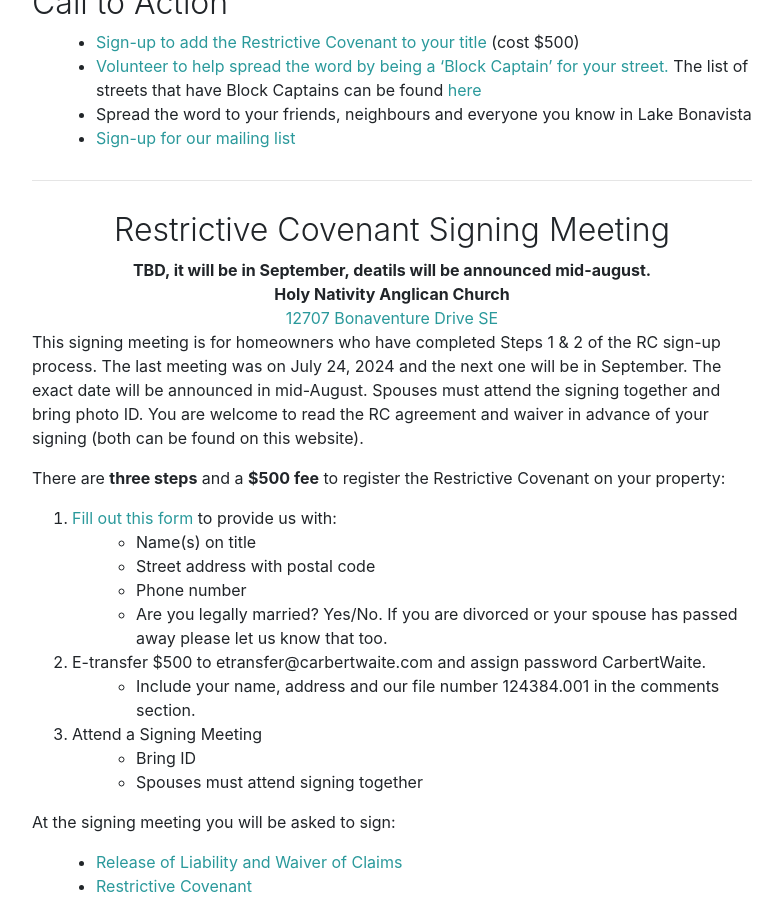
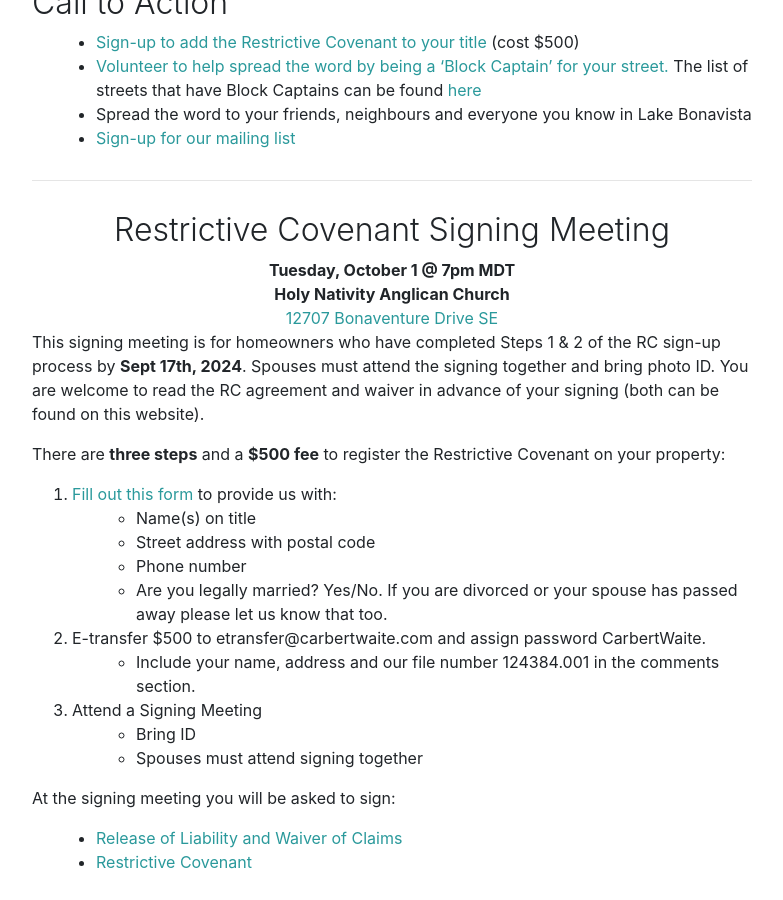
Before and after one commit to BonavistaRC/BonavistaRC.github.io, a Jekyll site: the page built from index.markdown, in a window 1280 px wide and 900 px high, scrolled down 1504 px. Shown: the whole window, without its empty margins (248-1031 px from the left). Built offline with Jekyll 4.4.1, drawn with Linux system fonts in a browser that asks for light colours.

Commit message:
Update index.markdown
New Signing meeting dates

```diff
--- a/index.markdown
+++ b/index.markdown
@@ -87,15 +87,17 @@ The following is a video on Restrictive Covenant Calgary and Lake Bonavista
 {% include call_to_action.md %}
 
 ---
+
 <h2 align="center" id="meeting">Restrictive Covenant Signing Meeting</h2>
 
-<p align="center" style="margin:0"><b>TBD, it will be in September, deatils will be announced mid-august.</b></p>
+<p align="center" style="margin:0"><b>Tuesday, October 1 @ 7pm MDT</b></p>
 
 <p align="center" style="margin:0"><b>Holy Nativity Anglican Church</b></p>
 
 <p align="center" style="margin:0"><a href="https://maps.app.goo.gl/NJ5JtQFouTHuFFLN6">12707 Bonaventure Drive SE</a></p>
 
 
-This signing meeting is for homeowners who have completed Steps 1 & 2 of the RC sign-up process. The last meeting was on July 24, 2024 and the next one will be in September. The exact date will be announced in mid-August.  Spouses must attend the signing together and bring photo ID. You are welcome to read the RC agreement and waiver in advance of your signing (both can be found on this website).
+This signing meeting is for homeowners who have completed Steps 1 & 2 of the RC sign-up process by **Sept 17th, 2024**. Spouses must attend the signing together and bring photo ID. You are welcome to read the RC agreement and waiver in advance of your signing (both can be found on this website).
+
 
 {% include steps_to_signup.md %}
```
